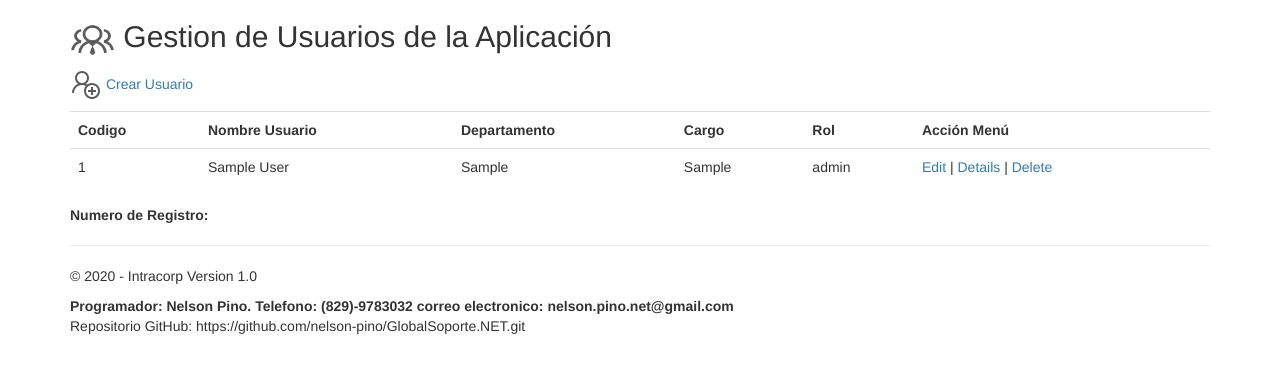
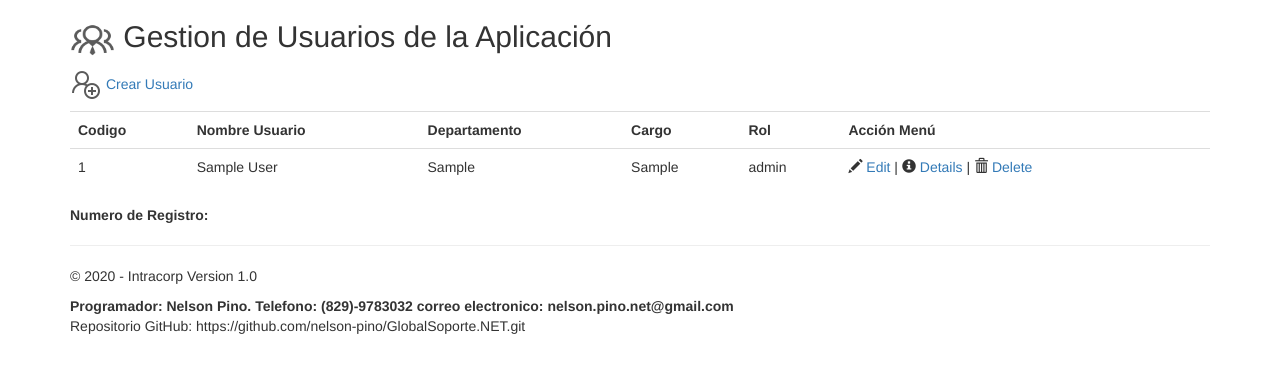
Before and after one commit to nelson-pino/GlobalSoporte.NET, an ASP.NET MVC app: page /Users in a window 1280 px wide. Shown: the part 51-424 px from the top of the page. Run offline with ASP.NET Core 8 and stand-ins for ASP.NET MVC 5, Linux system fonts and the light colour scheme; tables that the repository leaves empty hold one stand-in row (values such as "Sample post"); the project's own start-up code is not run, and a stand-in starts its controllers and pages; some libraries are stand-ins or nearby versions.

Commit message:
TRABAJO DE DISEÑO CON LA PAGINA DE USUARIOS

```diff
--- a/Views/Users/Index.cshtml
+++ b/Views/Users/Index.cshtml
@@ -24,10 +24,11 @@
     <td>@Html.DisplayFor(modelItem => item.Cargo)</td>
     <td>@Html.DisplayFor(modelItem => item.Role)</td>
     <td>
-        @Html.ActionLink("Edit", "Edit", new { id = item.UserId }) |
-        @Html.ActionLink("Details", "Details", new { id = item.UserId }) |
-        @Html.ActionLink("Delete", "Delete", new { id = item.UserId })
+        <span class="glyphicon glyphicon glyphicon-pencil"></span> @Html.ActionLink("Edit", "Edit", new { id = item.UserId }) |
+        <span class="glyphicon glyphicon glyphicon-info-sign"></span> @Html.ActionLink("Details", "Details", new { id = item.UserId }) |
+        <span class="glyphicon glyphicon glyphicon-trash"></span> @Html.ActionLink("Delete", "Delete", new { id = item.UserId })
     </td>
+
 </tr>
     }
 </table>
```
